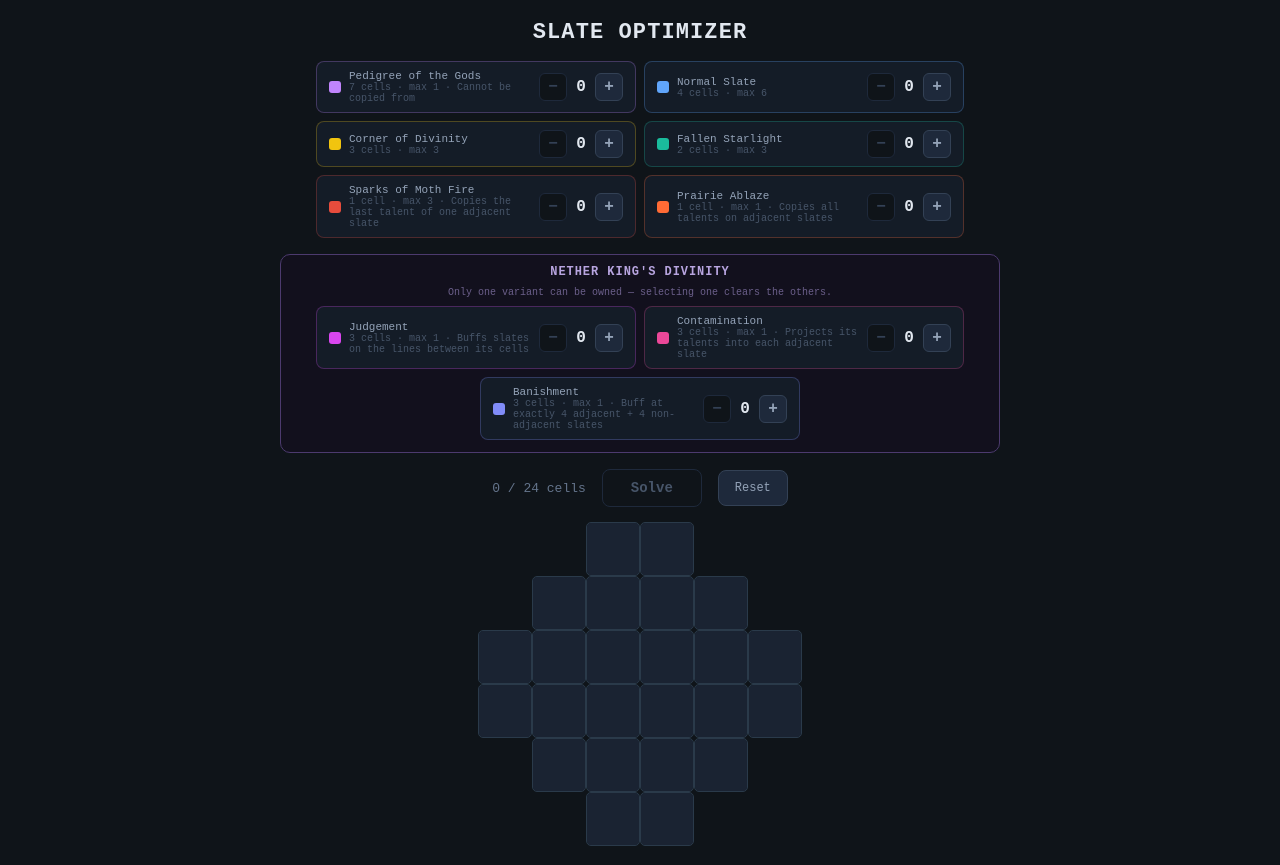
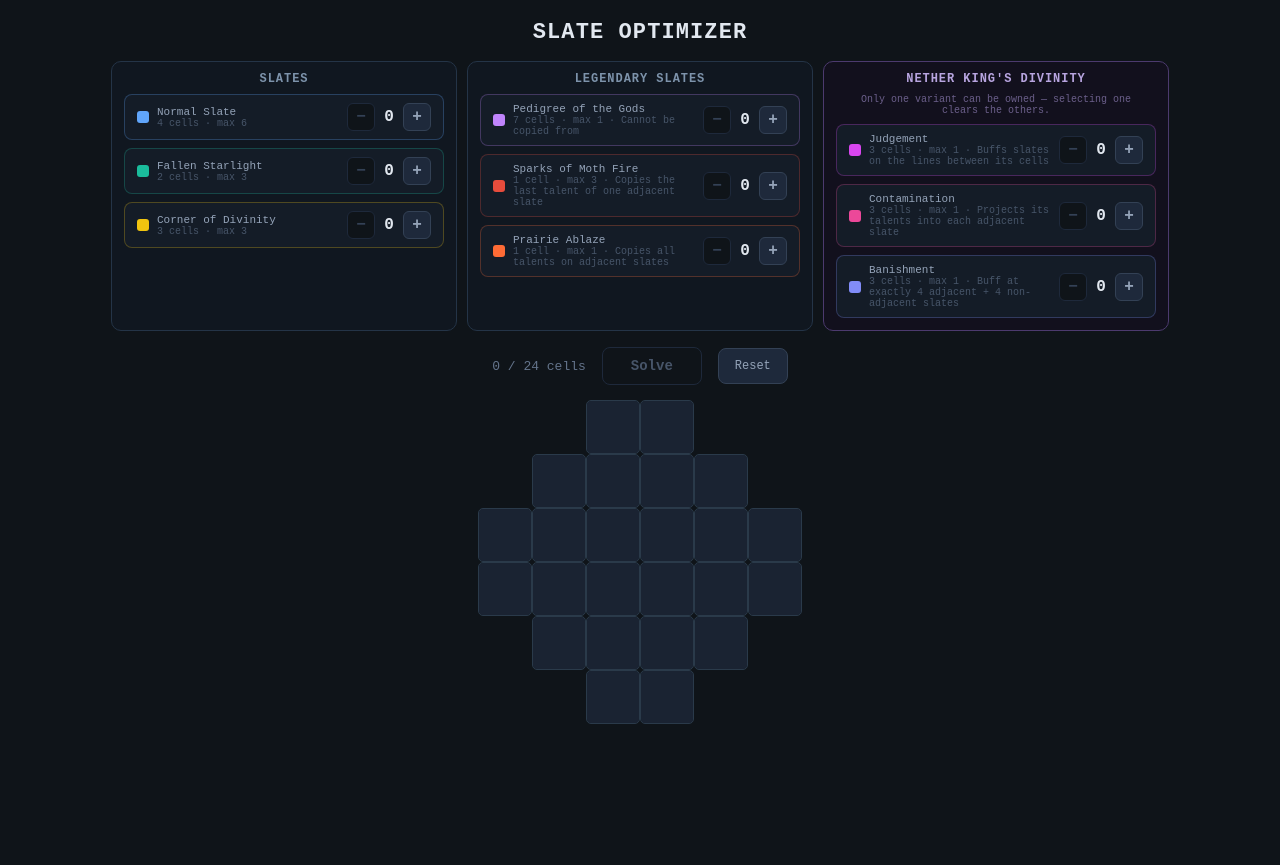
Before and after one commit to chaseh80/Slate-Optimizer, a React (Vite) app: page / in a window 1280 px wide. After the commit the page ends 840 px from the top, so only its background shows below. Built offline with nearby package versions, Linux system fonts and the light colour scheme.

Commit message:
ui changes

```diff
--- a/src/SlateOptimizer.jsx
+++ b/src/SlateOptimizer.jsx
@@ -61,9 +61,13 @@ const MAXB = {spark:BONUS, prairie:4*BONUS, contamination:8*BONUS, judgement:4*B
               banishment:BANISH_BONUS, pedigree:0, normal:0, corner:0, starlight:0};
 // Solver try-order: big coverage pieces first, specials after.
 const CAT_ORDER = ["pedigree","normal","corner","starlight","judgement","contamination","banishment","spark","prairie"];
-// Inventory display order.
-const REGULAR_ORDER = ["pedigree","normal","corner","starlight","spark","prairie"];
-const INV_ORDER = [...REGULAR_ORDER, ...NETHER];
+// Inventory columns.
+const INV_COLUMNS = [
+  {title:"SLATES",                 note:null,                                                       cats:["normal","starlight","corner"]},
+  {title:"LEGENDARY SLATES",       note:null,                                                       cats:["pedigree","spark","prairie"]},
+  {title:"NETHER KING'S DIVINITY", note:"Only one variant can be owned — selecting one clears the others.", cats:NETHER},
+];
+const INV_ORDER = INV_COLUMNS.flatMap(col=>col.cats);
 
 /* ───── Orientation helpers (cells + gaps rotate/flip together) ───── */
 const cmp = (a,b)=>a[0]-b[0]||a[1]-b[1];
@@ -421,26 +425,23 @@ export default function SlateOptimizer(){
         SLATE OPTIMIZER
       </h1>
 
-      {/* ── Piece inventory ── */}
-      <div style={{display:"flex", flexWrap:"wrap", gap:8, justifyContent:"center", maxWidth:720}}>
-        {REGULAR_ORDER.map(cat=>renderCard(cat, counts, setCount))}
-      </div>
-
-      {/* ── Nether King's Divinity section ── */}
-      <div style={{
-        display:"flex", flexDirection:"column", gap:8, alignItems:"center",
-        padding:"10px 14px 12px", maxWidth:720, boxSizing:"border-box",
-        background:"#12101d", border:"1px solid #4c3a6e", borderRadius:10,
-      }}>
-        <div style={{fontSize:12, fontWeight:700, color:"#b8a5e0", letterSpacing:"0.08em"}}>
-          NETHER KING'S DIVINITY
-        </div>
-        <div style={{fontSize:10, color:"#6b5f8a"}}>
-          Only one variant can be owned — selecting one clears the others.
-        </div>
-        <div style={{display:"flex", flexWrap:"wrap", gap:8, justifyContent:"center"}}>
-          {NETHER.map(cat=>renderCard(cat, counts, setCount))}
-        </div>
+      {/* ── Piece inventory: three columns ── */}
+      <div style={{display:"flex", flexWrap:"wrap", gap:10, justifyContent:"center", alignItems:"stretch"}}>
+        {INV_COLUMNS.map(col=>(
+          <div key={col.title} style={{
+            display:"flex", flexDirection:"column", gap:8, alignItems:"center",
+            padding:"10px 12px 12px", boxSizing:"border-box",
+            background:col.cats===NETHER?"#12101d":"#101720",
+            border:`1px solid ${col.cats===NETHER?"#4c3a6e":"#243447"}`, borderRadius:10,
+          }}>
+            <div style={{fontSize:12, fontWeight:700, letterSpacing:"0.08em",
+              color:col.cats===NETHER?"#b8a5e0":"#7d93ab"}}>
+              {col.title}
+            </div>
+            {col.note && <div style={{fontSize:10, color:"#6b5f8a", maxWidth:300, textAlign:"center"}}>{col.note}</div>}
+            {col.cats.map(cat=>renderCard(cat, counts, setCount))}
+          </div>
+        ))}
       </div>
 
       {/* ── Stats + Solve ── */}
```
Also changed, not shown: .claude/settings.local.json.
